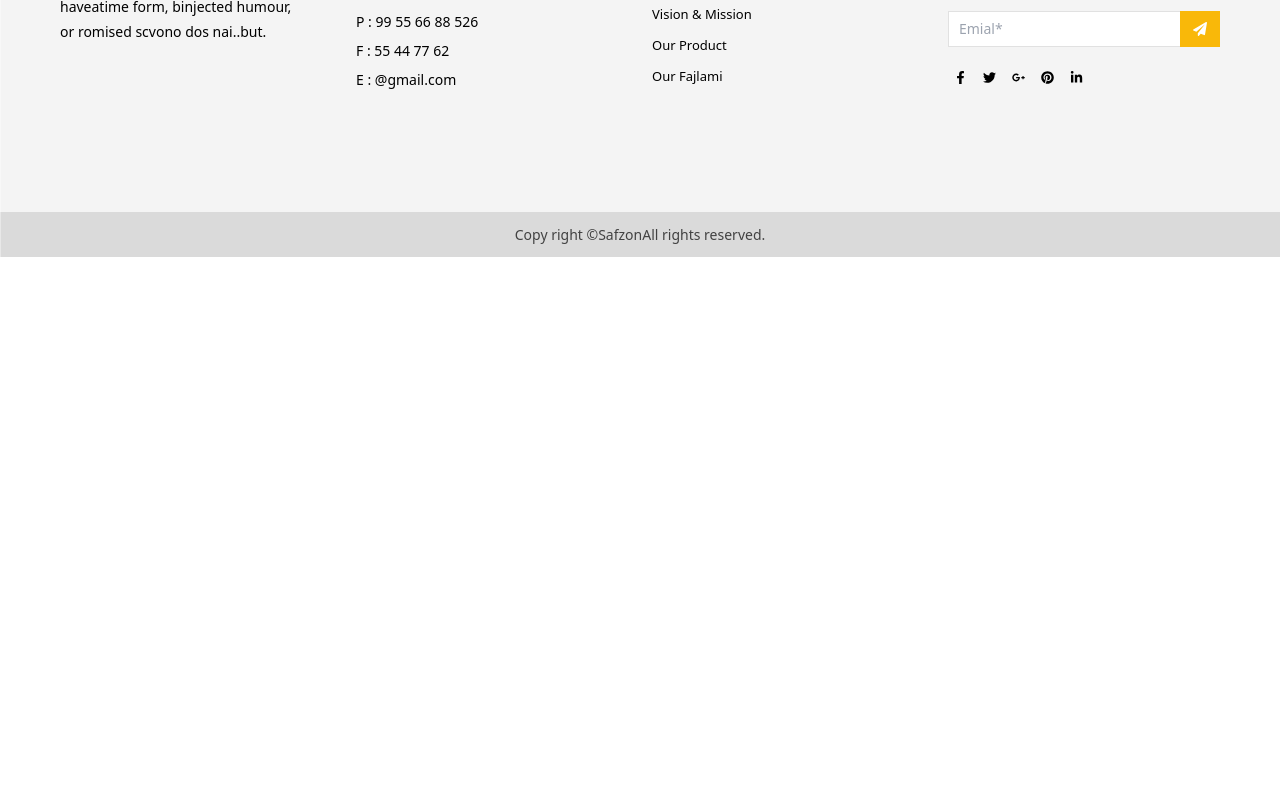
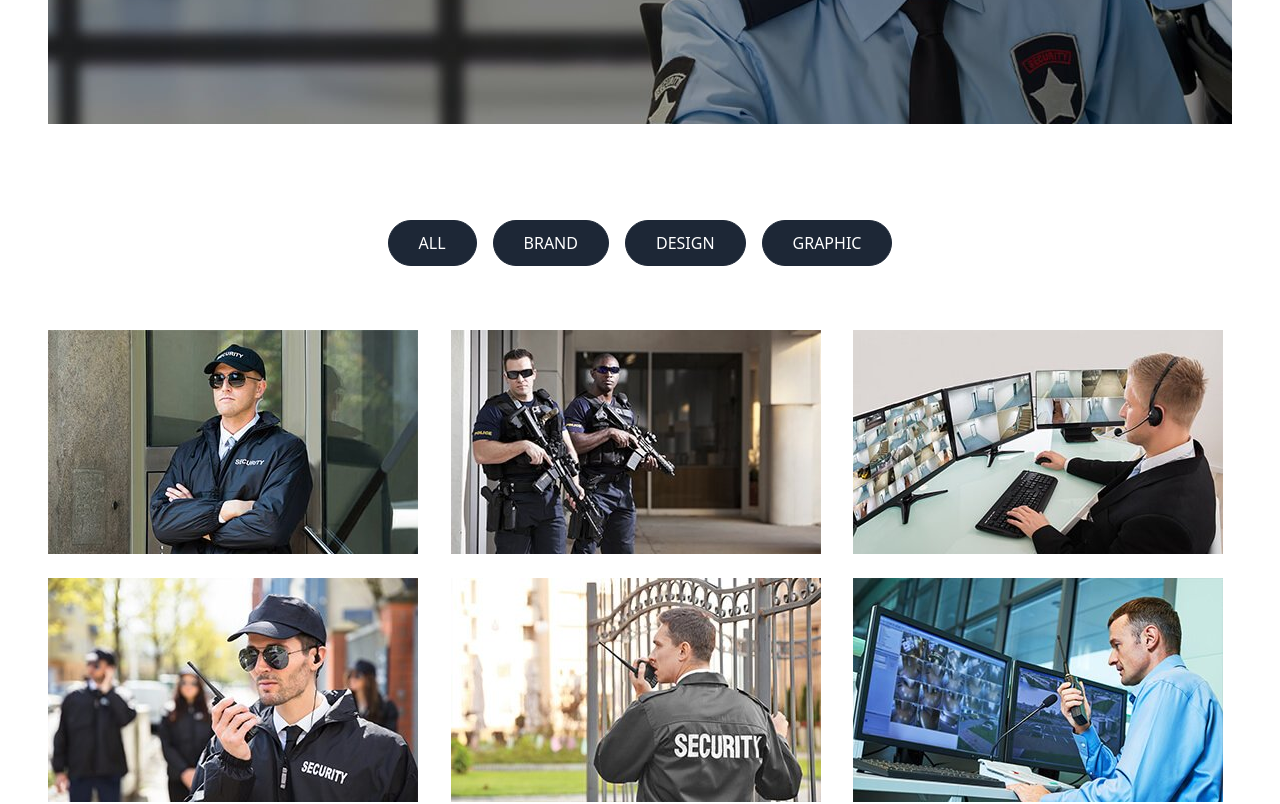
Before and after one commit to Gh-Reza/security_app, a React (Vite) app: page /gallery in a window 1280 px wide. Shown: the part 420-1224 px from the top of the page. Before the commit the page ends 800 px from the top, so only its background shows below. Built offline with nearby package versions, Linux system fonts and the light colour scheme; the HTML template or start-up script is replaced by a standard one; what tailwindcss-animated would draw is missing.

Commit message:
Add Gallery page

```diff
--- /dev/null
+++ b/src/components/common/CommonBtn.jsx
@@ -0,0 +1,24 @@
+import PropTypes from 'prop-types';
+
+export default function CommonButton({ text, link }) {
+  return (
+    <a
+      className={`px-[30px] py-[10px] border
+                      border-[#1d2736] rounded-[50px]
+                      text-white inline-block text-center
+                      align-middle bg-[#1d2736]
+                      hover:border-brand_color hover:bg-brand_color hover:text-white
+                      transition-all ease-in duration-300
+                      uppercase
+                      `}
+      href={link}
+    >
+      {text}
+    </a>
+  );
+}
+
+CommonButton.propTypes = {
+  text: PropTypes.string.isRequired,
+  link: PropTypes.string.isRequired,
+};
--- a/src/components/pages/Gallery.jsx
+++ b/src/components/pages/Gallery.jsx
@@ -1,7 +1,50 @@
+import CommonHero from '../hero/CommonHero';
+import CommonButton from '../common/CommonBtn';
+
 export default function Gallery() {
+  const images = [
+    {
+      id: 1,
+      src: '/assets/images/services/service-01.jpg',
+    },
+    {
+      id: 2,
+      src: '/assets/images/services/service-02.jpg',
+    },
+    {
+      id: 3,
+      src: '/assets/images/services/service-03.jpg',
+    },
+    {
+      id: 4,
+      src: '/assets/images/services/service-04.jpg',
+    },
+    {
+      id: 5,
+      src: '/assets/images/services/service-05.jpg',
+    },
+    {
+      id: 6,
+      src: '/assets/images/services/service-06.jpg',
+    },
+  ];
+
   return (
-    <main className="relative page_content">
-      <h1>Gallery</h1>
-    </main>
+    <div className="container mx-auto md:px-12">
+      <CommonHero text="Gallery" />
+      <div className="flex flex-wrap justify-center gap-4 pt-24 mx-auto md:w-2/3">
+        <CommonButton text="ALL" link="" />
+        <CommonButton text="BRAND" link="" />
+        <CommonButton text="DESIGN" link="" />
+        <CommonButton text="GRAPHIC" link="" />
+      </div>
+      <ul className="flex flex-col items-center justify-center gap-6 py-16 md:grid md:grid-cols-2 lg:grid-cols-3">
+        {images.map((image) => (
+          <li key={image.id}>
+            <img src={image.src} alt="" />
+          </li>
+        ))}
+      </ul>
+    </div>
   );
 }
```
